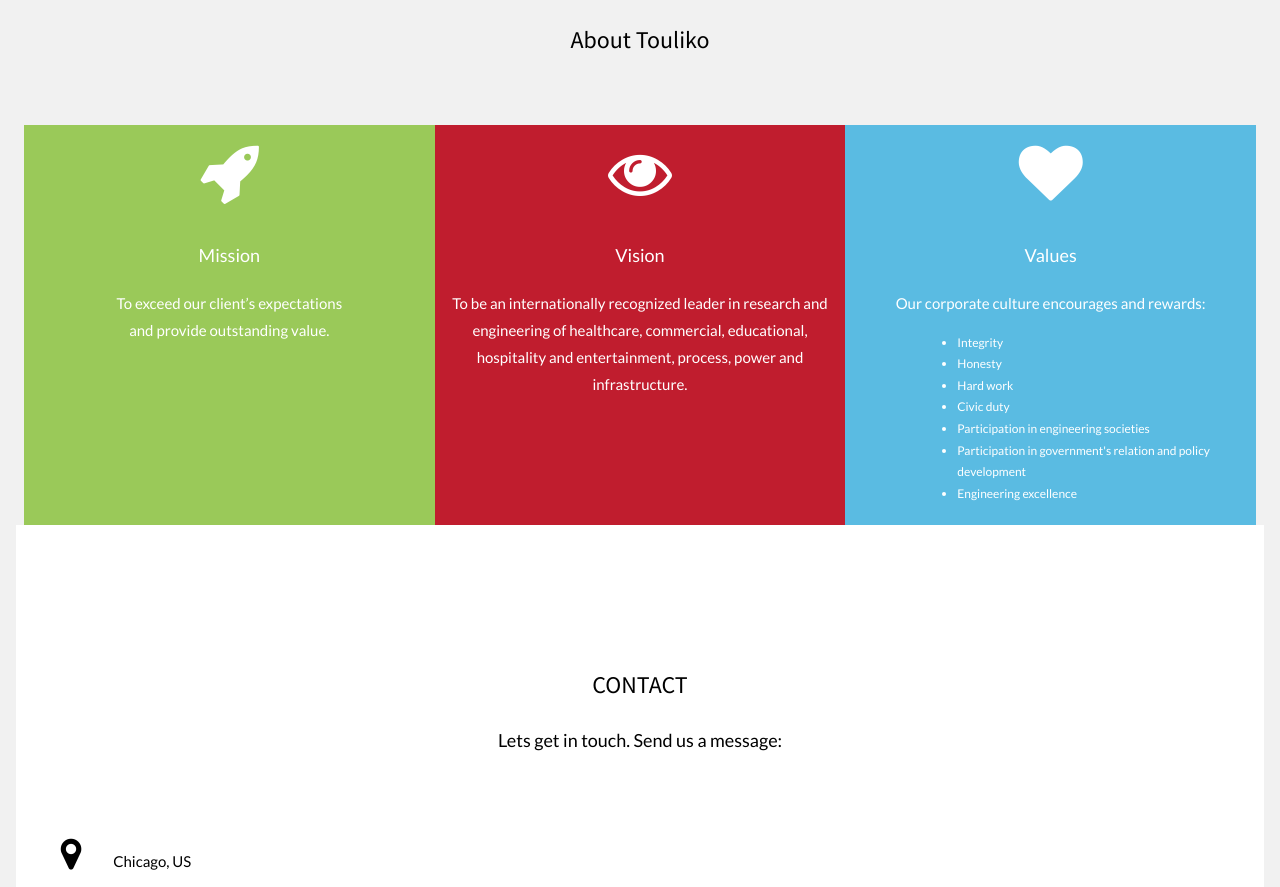
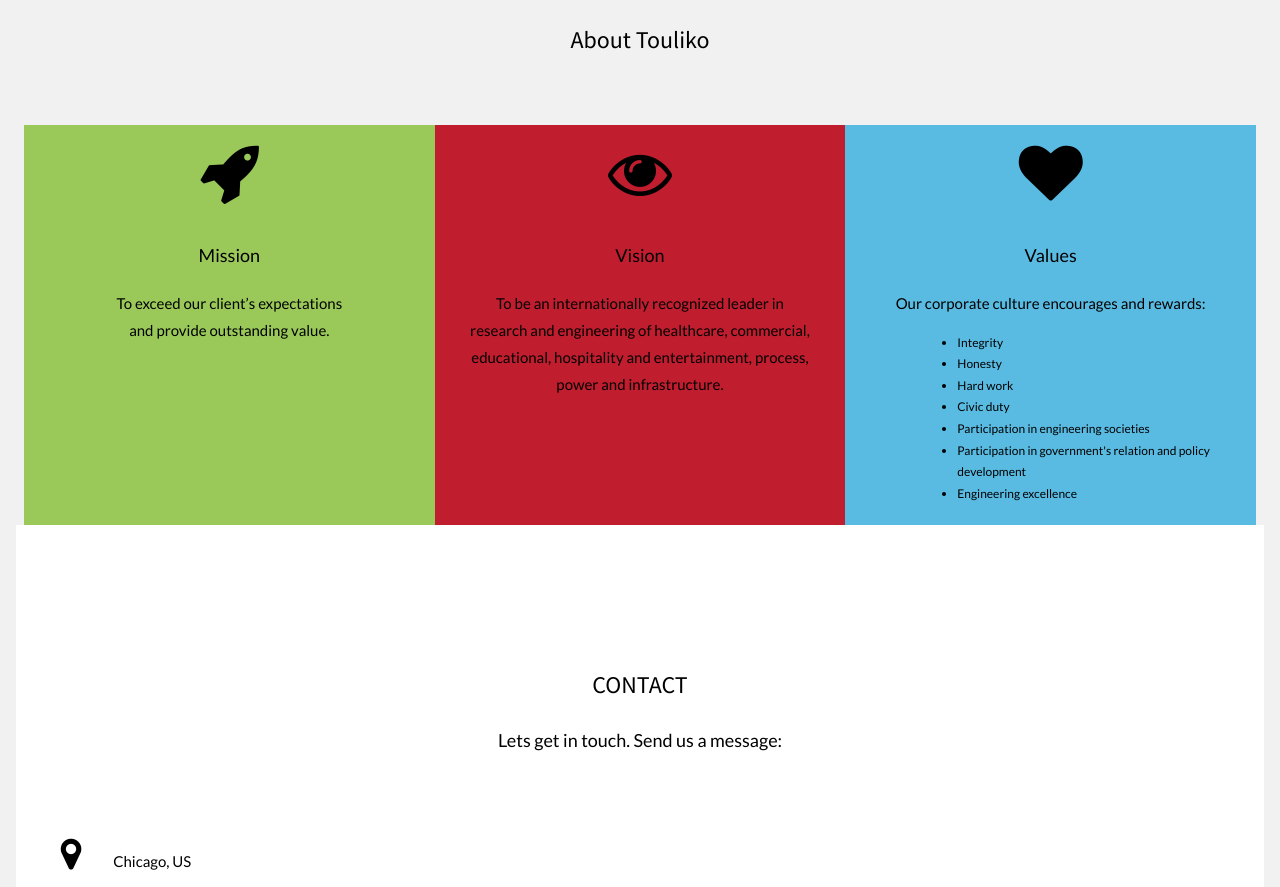
Before and after one commit to toulikosite/toulikosite.github.io, a plain HTML site: page index.html in a window 1280 px wide. Shown: the part 920-1807 px from the top of the page. Drawn offline with Linux system fonts and the light colour scheme.

Commit message:
made the cards a bit easier to read

```diff
--- a/css/style.css
+++ b/css/style.css
@@ -40,21 +40,22 @@
 
 .tk-red,
 .tk-hover-red:hover {
-    color: #fff!important;
+    color: black!important;
     background-color: #c01d2e!important
 }
 
 .tk-green,
 .tk-hover-green:hover {
-    color: #fff!important;
+    color: black!important;
     background-color: #9ac959!important
 }
 
 .tk-blue,
 .tk-hover-blue:hover {
-    color: #fff!important;
+    color: black!important;
     background-color: #5abbe2!important
 }
+
 .visioncard {
     min-height: 400px;
 }
--- a/index.html
+++ b/index.html
@@ -99,7 +99,7 @@
 
             </div>
 
-            <div class="w3-col m4 l4  tk-red visioncard">
+            <div style="padding-left:32px;padding-right:32px" class="w3-col m4 l4  tk-red  visioncard">
 
                 <i class="fa fa-eye  w3-margin w3-jumbo"></i>
                 <p class="w3-large">Vision</p>
```
